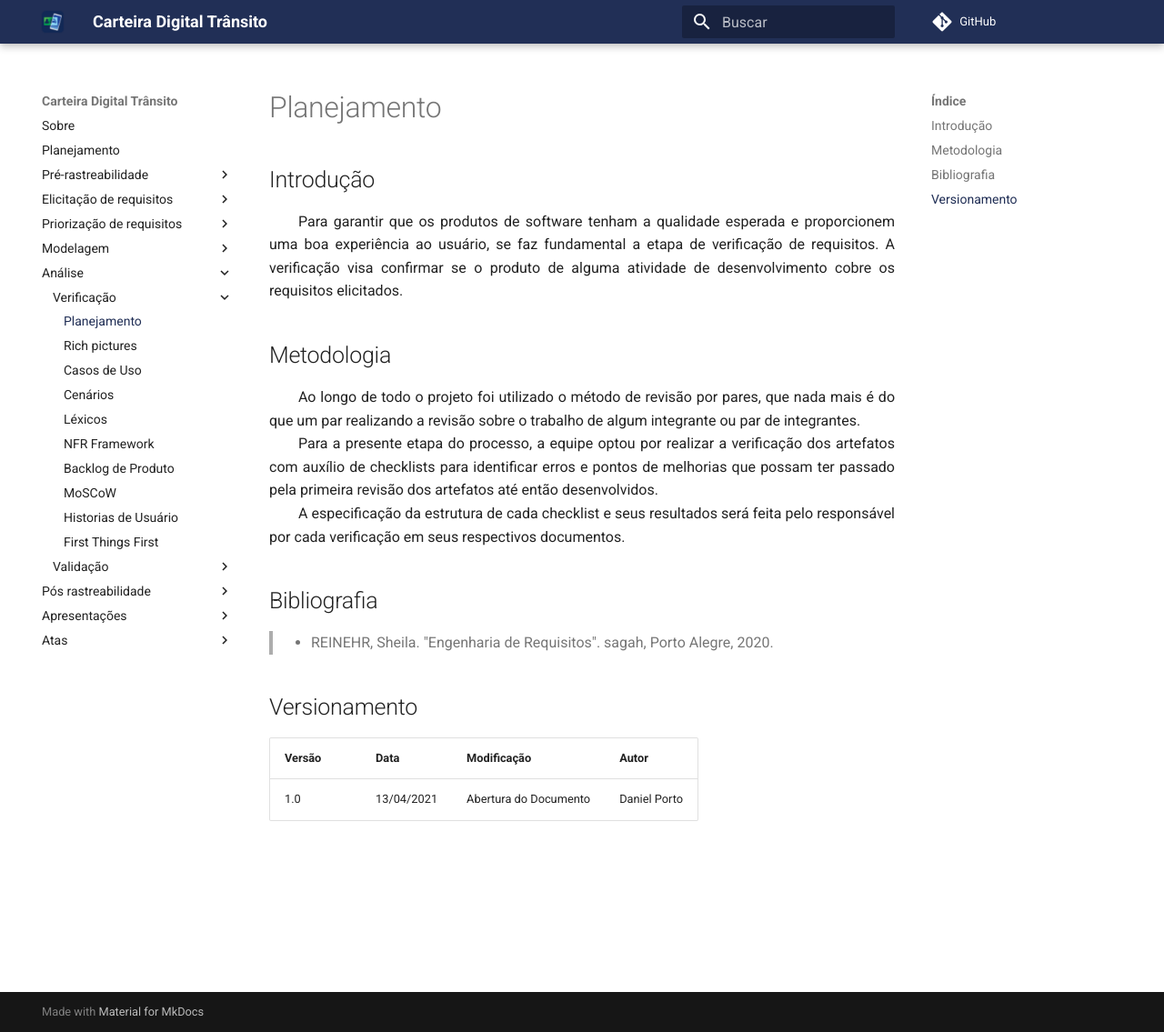
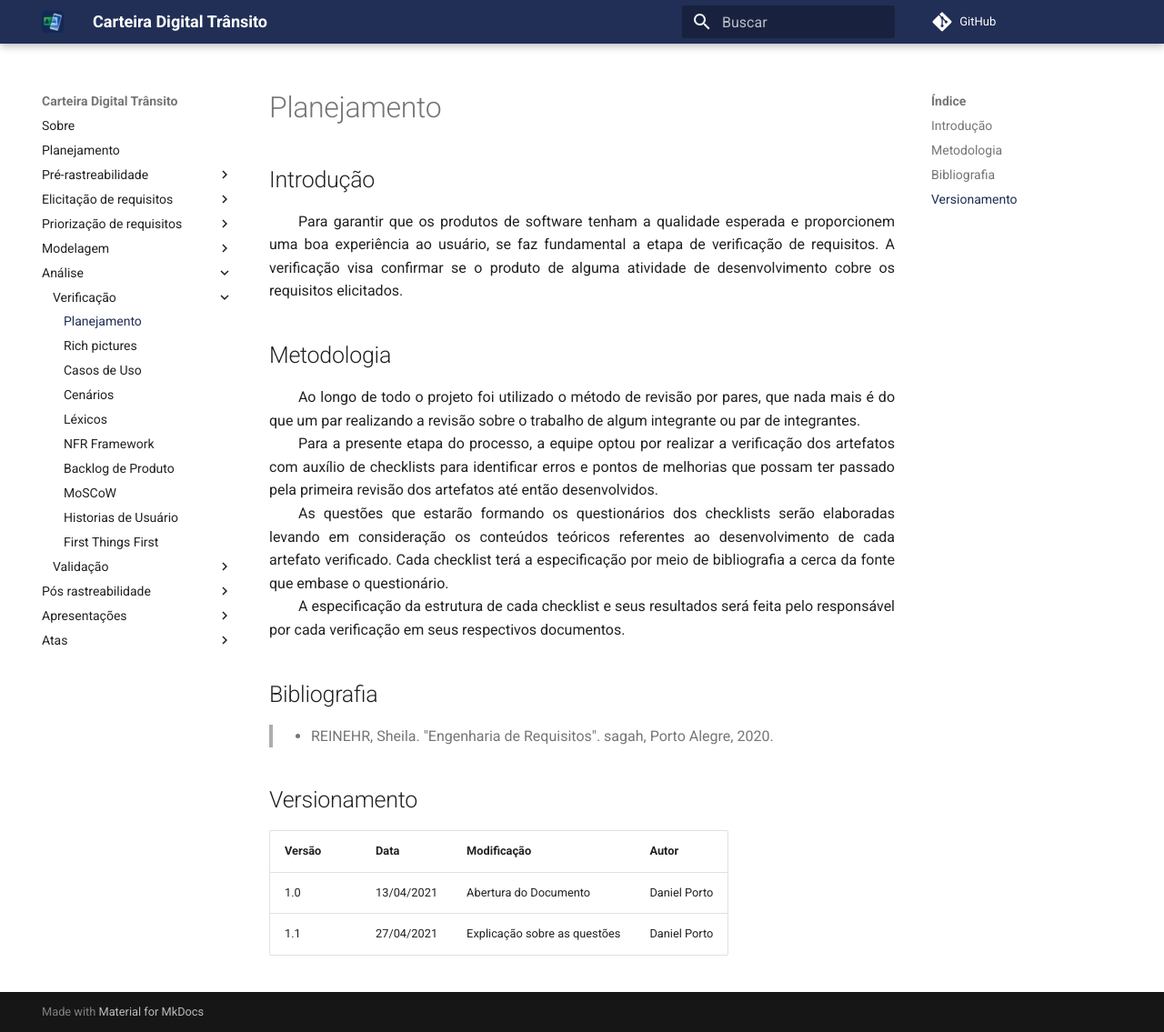
Before and after one commit to sergiosacj/2020.2-CarteiraDigitalTransito, an MkDocs documentation site: the page built from docs/analise/verificacao/planejamento.md, in a window 1280 px wide and 1135 px high. Shown: the whole window at 91% size. Built offline with MkDocs 1.6.1 and Material for MkDocs 9.7.7, drawn with Linux system fonts in a browser that asks for light colours; comment, search, counter and statistics services are not loaded.

Commit message:
(#90) Explicando sobre a origem das questões.

```diff
--- a/docs/analise/verificacao/planejamento.md
+++ b/docs/analise/verificacao/planejamento.md
@@ -5,6 +5,7 @@ esperada e proporcionem uma boa experiência ao usuário, se faz fundamental a e
 ## Metodologia
 &emsp;&emsp;Ao longo de todo o projeto foi utilizado o método de revisão por pares, que nada mais é do que um par realizando a revisão sobre o trabalho de algum integrante ou par de integrantes.<br>
 &emsp;&emsp;Para a presente etapa do processo, a equipe optou por realizar a verificação dos artefatos com auxílio de checklists para identificar erros e pontos de melhorias que possam ter passado pela primeira revisão dos artefatos até então desenvolvidos.<br>
+&emsp;&emsp;As questões que estarão formando os questionários dos checklists serão elaboradas levando em consideração os conteúdos teóricos referentes ao desenvolvimento de cada artefato verificado. Cada checklist terá a especificação por meio de bibliografia a cerca da fonte que embase o questionário.<br>
 &emsp;&emsp;A especificação da estrutura de cada checklist e seus resultados será feita pelo responsável por cada verificação em seus respectivos documentos.
 
 ## Bibliografia
@@ -14,3 +15,4 @@ esperada e proporcionem uma boa experiência ao usuário, se faz fundamental a e
 |Versão|Data|Modificação|Autor|
 |--|--|--|--|
 |1.0|13/04/2021|Abertura do Documento|Daniel Porto|
+|1.1|27/04/2021|Explicação sobre as questões|Daniel Porto|
```
